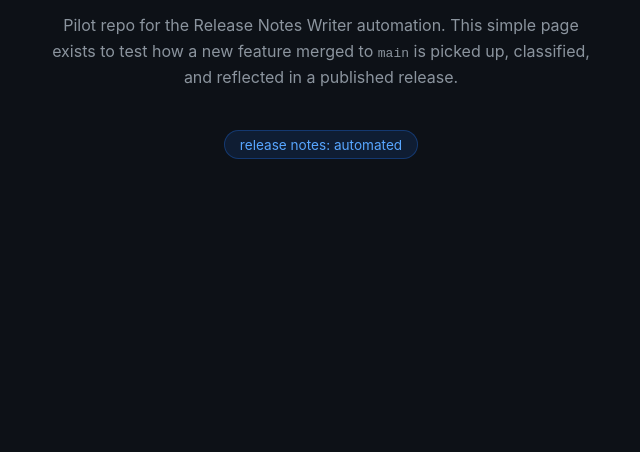
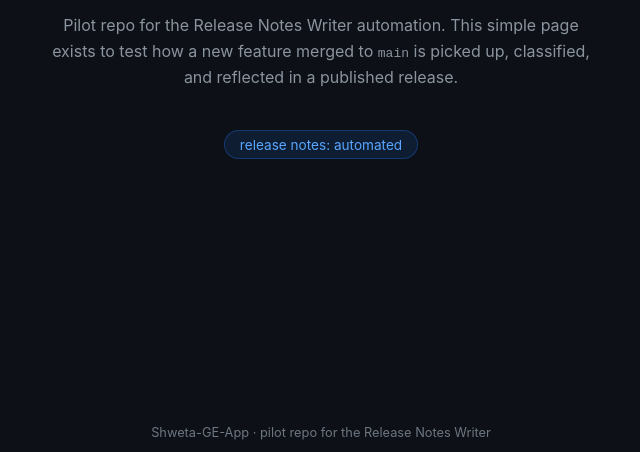
Before and after one commit to shweta-ghanwat-evonence/Shweta-GE-App, a plain HTML site: page site/index.html in a window 1280 px wide. Shown: the part 348-800 px from the top of the page, without its empty margins (319-959 px from the left). Drawn offline with Linux system fonts and the light colour scheme.

Commit message:
feat: add a footer to the landing page
Co-Authored-By: Claude Sonnet 5 <noreply@anthropic.com>

```diff
--- a/site/index.html
+++ b/site/index.html
@@ -48,5 +48,8 @@
     up, classified, and reflected in a published release.</p>
     <span class="badge">release notes: automated</span>
   </main>
+  <footer style="position:fixed;bottom:0;left:0;right:0;text-align:center;padding:0.75rem;color:#6e7681;font-size:0.8rem;">
+    Shweta-GE-App &middot; pilot repo for the Release Notes Writer
+  </footer>
 </body>
 </html>
```
